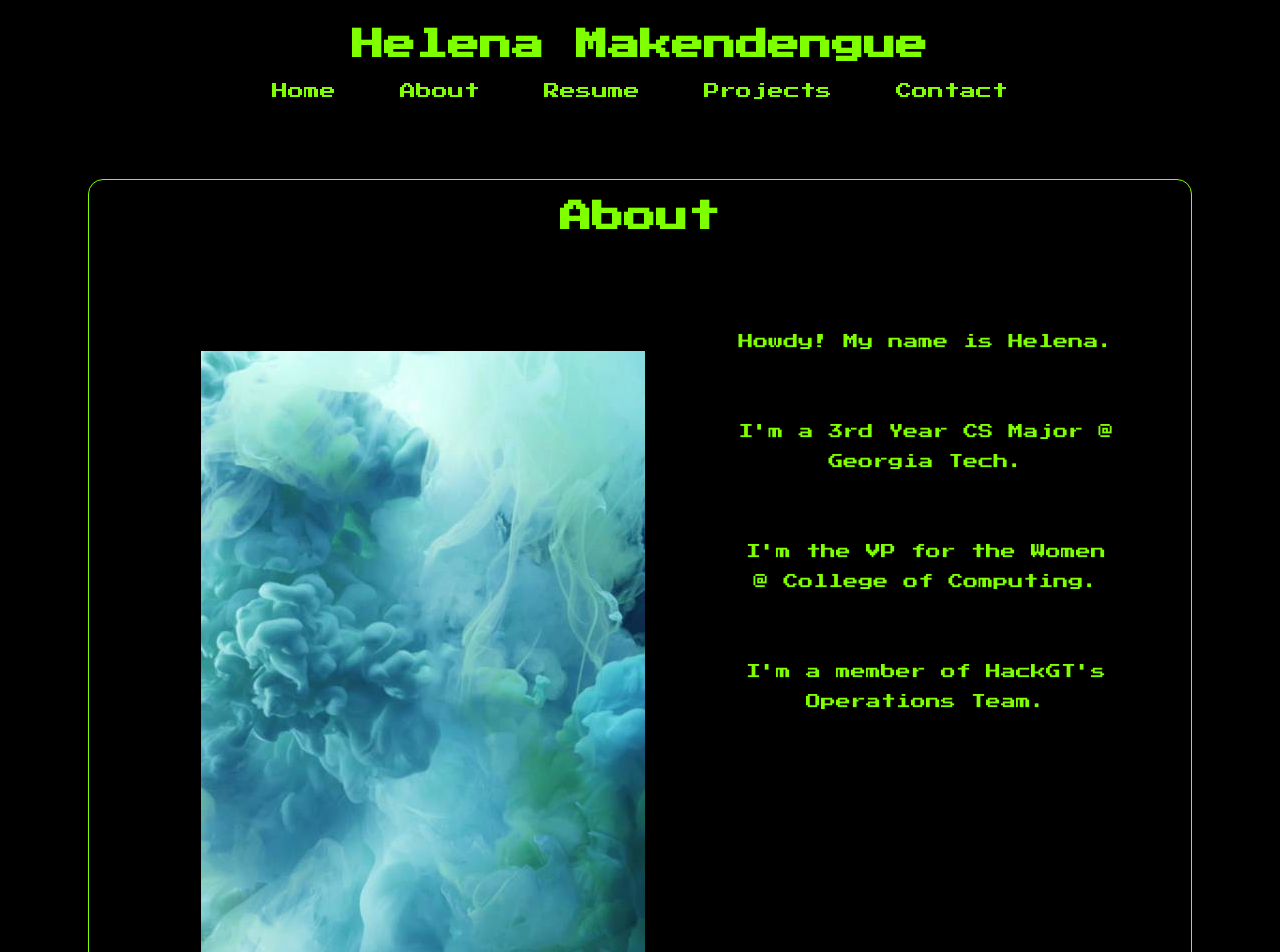
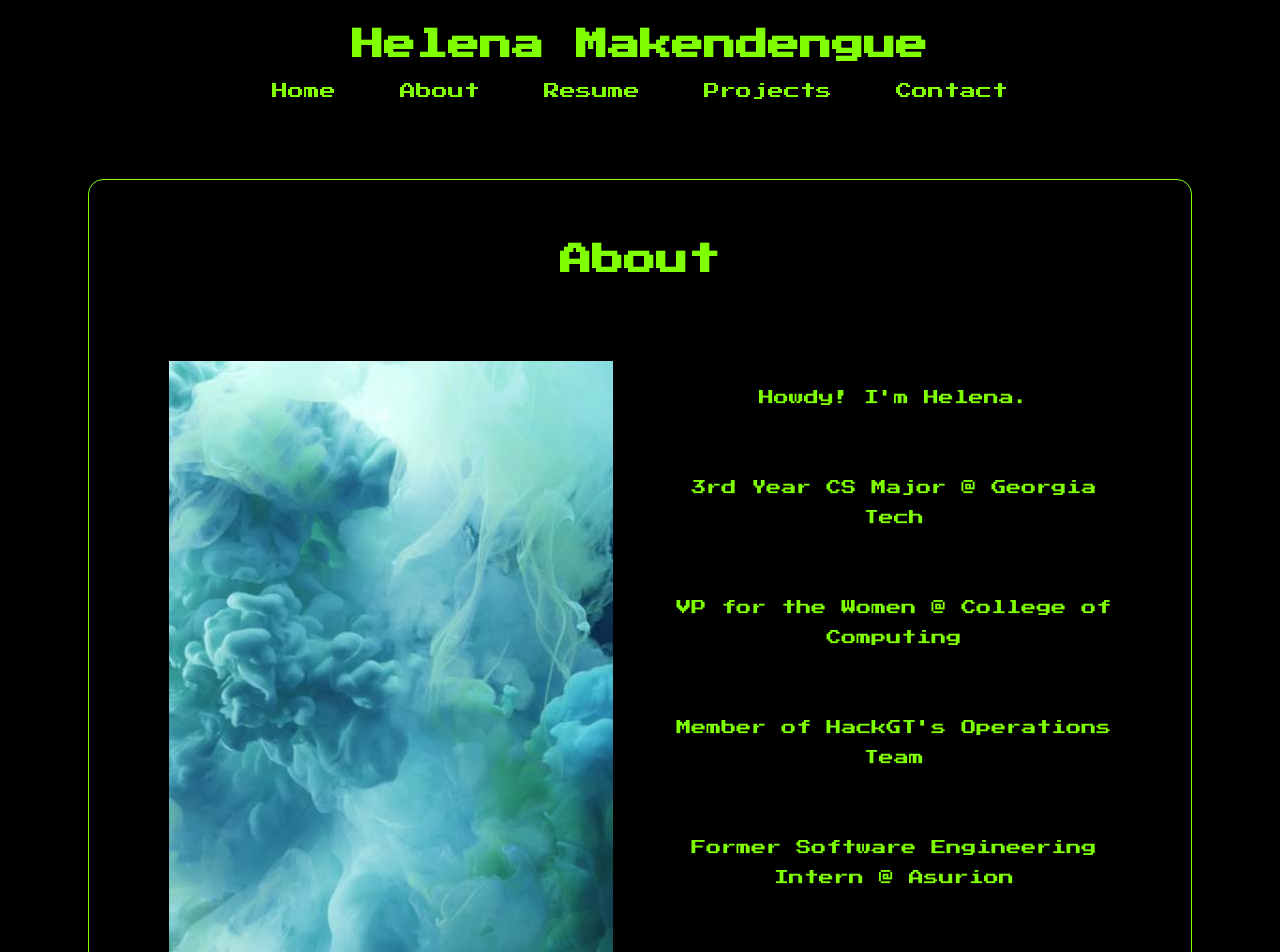
Before and after one commit to HelenaMakendengue/HelenaMakendengue.github.io, a React (Create React App) app: page /about in a window 1280 px wide. Shown: the top 952 px of the page. Built offline with nearby package versions, Linux system fonts and the light colour scheme.

Commit message:
fooling with about page appearance

```diff
--- a/src/App.css
+++ b/src/App.css
@@ -76,7 +76,7 @@ br {
 }
 
 img {
-  padding: 4em;
+  padding: 2em;
 }
 
 .landing-style {
@@ -94,6 +94,10 @@ img {
   border-radius: 15px;
   border-width: thin;
 }
+.about-style h1 {
+  text-align: center;
+  margin-top: 2em;
+}
 
 .about-holder {
   margin: 1em;
@@ -104,7 +108,7 @@ img {
 }
 
 .about-text {
-  margin: 1em;
+  margin: auto;
   padding: 10px;
   line-height: 2;
   font-size: 15px;
--- a/src/components/About.js
+++ b/src/components/About.js
@@ -10,13 +10,19 @@ class About extends Component {
                     <div className="about-holder">
                         <img src={aboutImg} alt="about-img"/>
                         <div className="about-text">
-                            <p>Howdy! My name is Helena.</p>
+                            <p>Howdy! I'm Helena.</p>
                             <br/>
-                            <p>I'm a 3rd Year CS Major @ Georgia Tech.</p>
+                            <p>3rd Year CS Major @ Georgia Tech</p>
                             <br/>
-                            <p>I'm the VP for the Women @ College of Computing.</p>
+                            <p>VP for the Women @ College of Computing</p>
                             <br/>
-                            <p>I'm a member of HackGT's Operations Team.</p>
+                            <p>Member of HackGT's Operations Team</p>
+                            <br/>
+                            <p>Former Software Engineering Intern @ Asurion</p>
+                            <br/>
+                            <p>Former Software Engineering Intern @ Asurion</p>
+                            <br/>
+                            <p>Former Software Engineering Intern @ Asurion</p>
                         </div>
                     </div>
                 </div>
```
